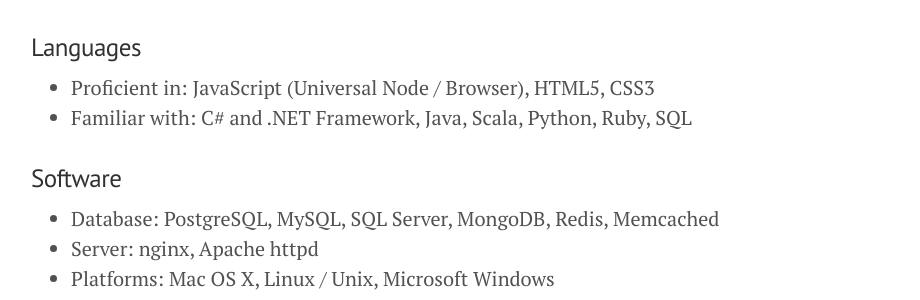
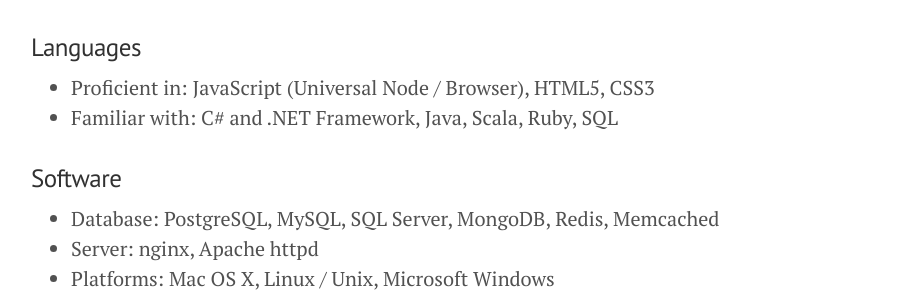
Before and after one commit to knpwrs/knpwrs.github.io, a Jekyll site: the page built from about.md, in a window 1280 px wide and 900 px high, scrolled down 500 px. Shown: the part 156-456 px from the top of the window, without its empty margins (179-1099 px from the left). Built offline with Jekyll 4.4.1, drawn with Linux system fonts in a browser that asks for light colours; nearby versions of some CDN libraries.

Commit message:
Update about.md

```diff
--- a/about.md
+++ b/about.md
@@ -23,7 +23,7 @@
 ### Languages
 
 * Proficient in: JavaScript (Universal Node / Browser), HTML5, CSS3
-* Familiar with: C# and .NET Framework, Java, Scala, Python, Ruby, SQL
+* Familiar with: C# and .NET Framework, Java, Scala, Ruby, SQL
 
 ### Software
 
```
